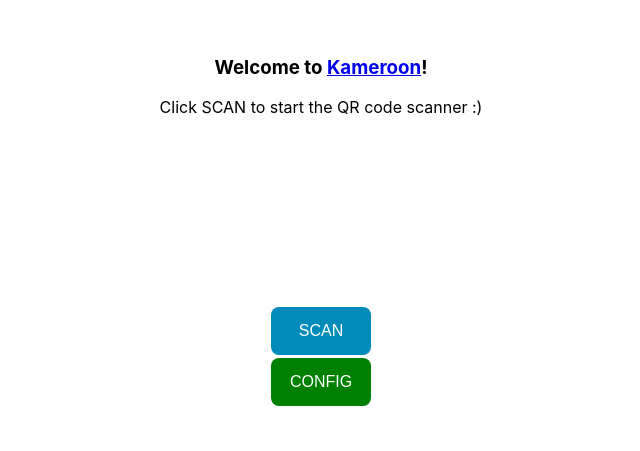
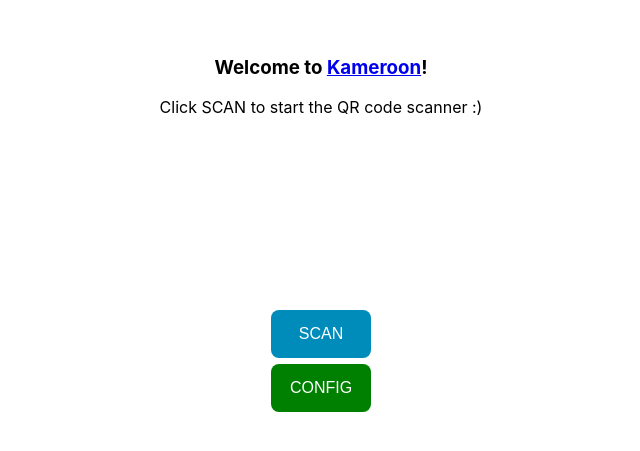
Before and after one commit to maslick/kameroon, a React (Create React App) app: page / in a window 1280 px wide. Shown: the part 213-664 px from the top of the page, without its empty margins (319-959 px from the left). Built offline with nearby package versions, Linux system fonts and the light colour scheme.

Commit message:
margin between buttons

```diff
--- a/src/scan/styles.js
+++ b/src/scan/styles.js
@@ -37,7 +37,7 @@ export const Button = styled.button`
   border: none;
   color: white;
   padding: 15px 15px;
-  margin-bottom: 3px;
+  margin: 3px 0;
   font-size: 16px;
   border-radius: 8px;
   width: 100px;
```
